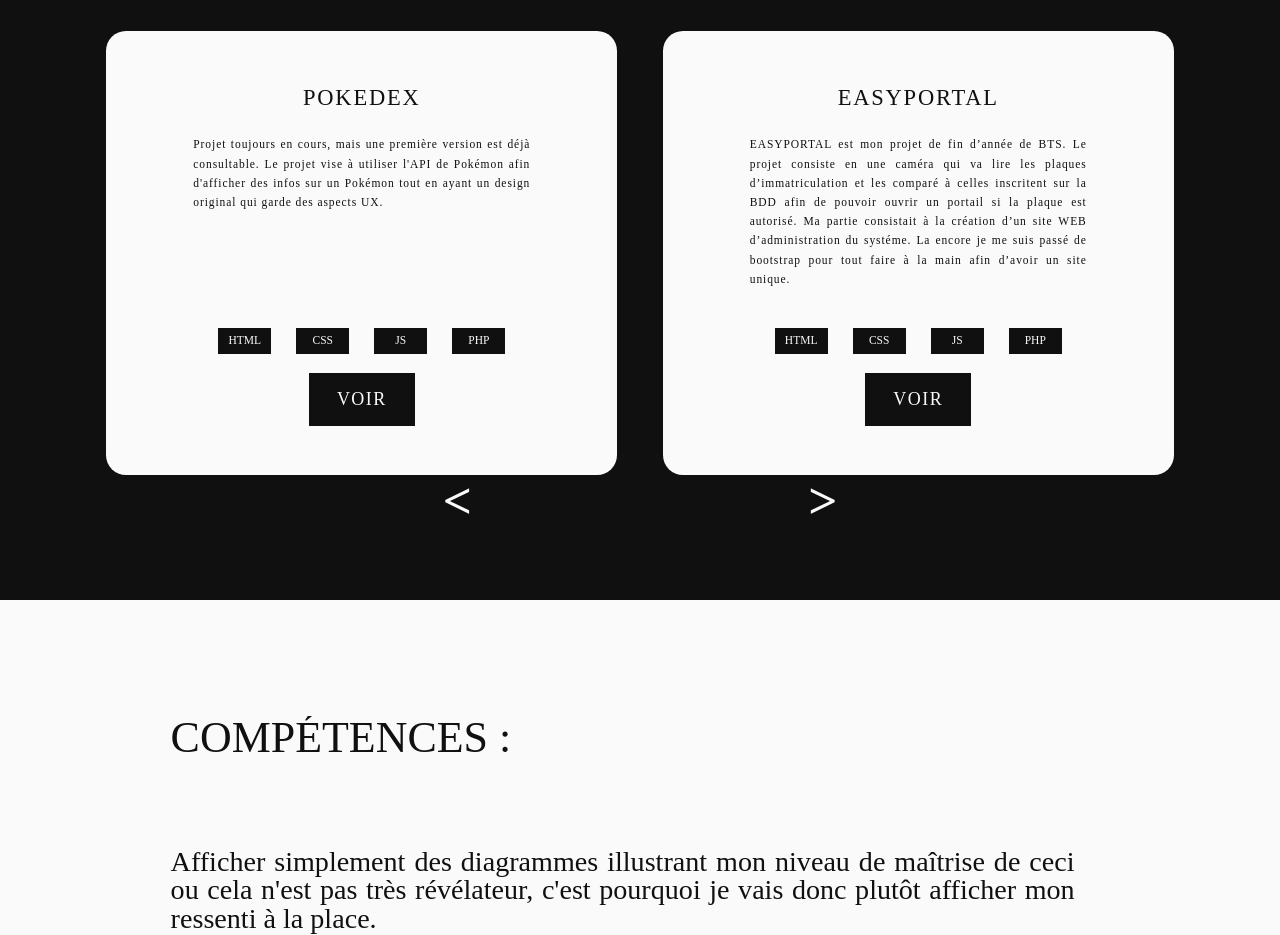
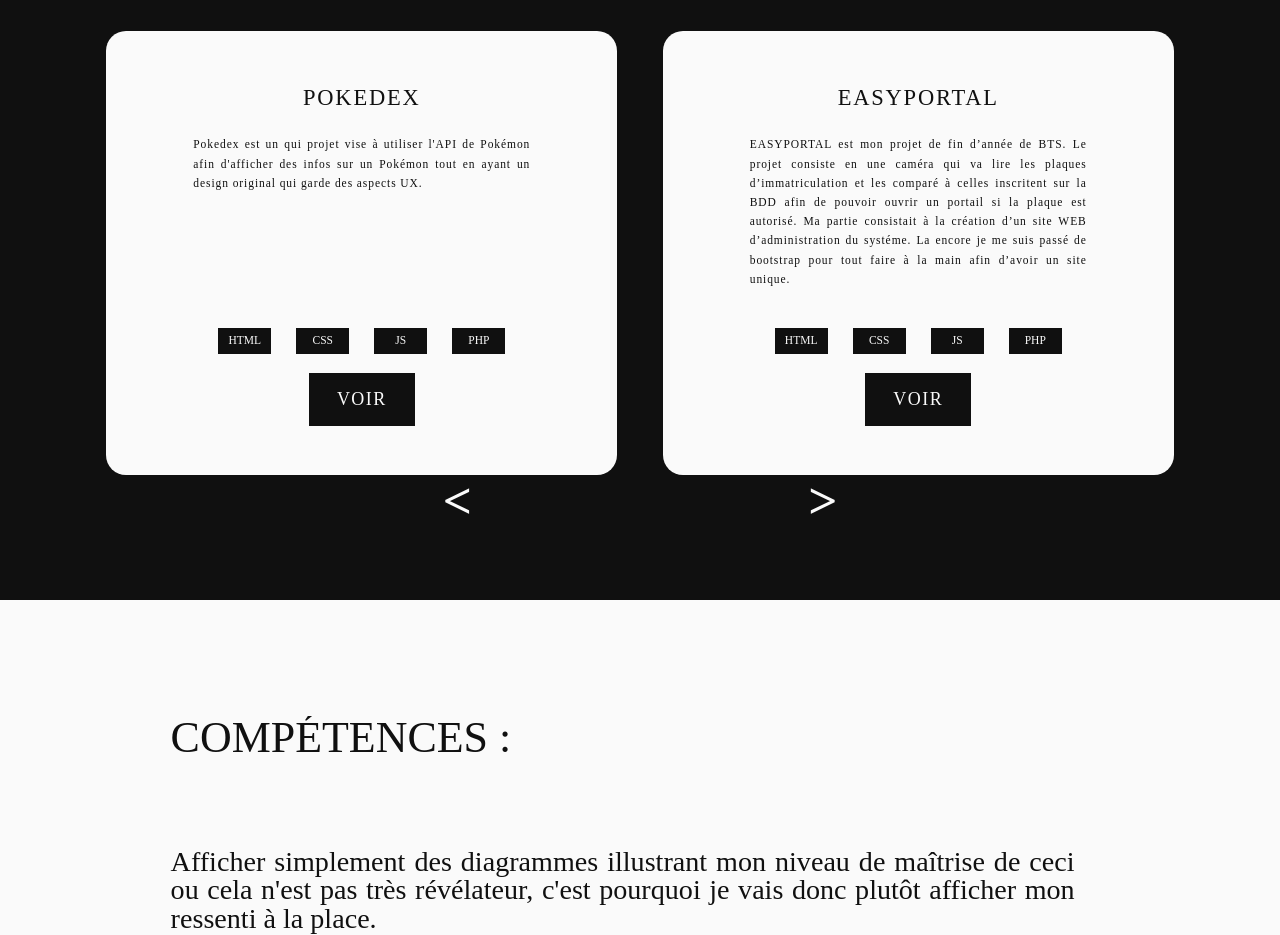
Before and after one commit to maxime-baron/Portfolio, a plain HTML site: page index.html in a window 1280 px wide. Shown: the part 2600-3535 px from the top of the page. Drawn offline with Linux system fonts and the light colour scheme.

Commit message:
✅ update Pokedex project

```diff
--- a/index.html
+++ b/index.html
@@ -80,7 +80,7 @@
                 <div class="projets">
                     <div class="pokedex projet">
                         <h5>POKEDEX</h5>
-                        <p>Projet toujours en cours, mais une première version est déjà consultable. Le projet vise à
+                        <p>Pokedex est un qui projet vise à
                             utiliser l'API de Pokémon afin d'afficher des infos sur un Pokémon tout en ayant un design
                             original qui garde des aspects UX.
                         </p>
```
